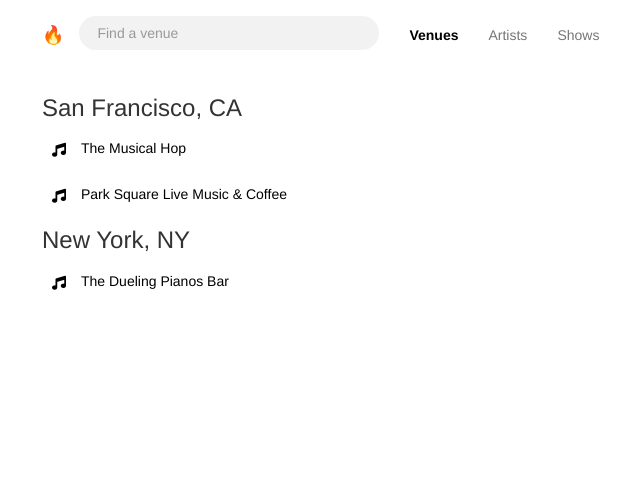
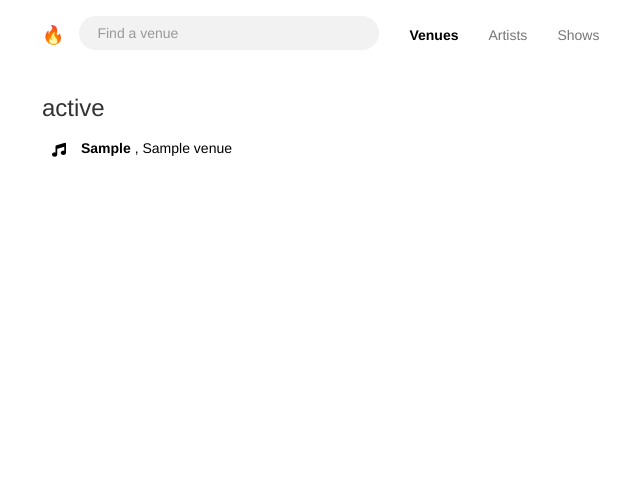
Before and after one commit to ameernasser88/Fyyur, a Flask app: page /venues in a window 1280 px wide. Shown: the top 489 px of the page, without its empty margins (28-668 px from the left). Run offline with Flask 2, Linux system fonts and the light colour scheme; tables that the repository leaves empty hold one stand-in row (values such as "Sample post"); some libraries are stand-ins or nearby versions.

Commit message:
show all venues

```diff
--- a/app.py
+++ b/app.py
@@ -58,6 +58,9 @@ class Venue(db.Model):
     seeking_description = db.Column(db.String(500), nullable=True)
     genres = db.relationship('Genre',secondary=venue_genres,backref=db.backref('venues' , lazy=True))
 
+    def __repr__(self):
+      return self.name
+
     # TODO: implement any missing fields, as a database migration using Flask-Migrate
 
 class Artist(db.Model):
@@ -74,6 +77,9 @@ class Artist(db.Model):
     seeking_venue = db.Column(db.Boolean(), default=False, nullable=True)
     seeking_description = db.Column(db.String(500), nullable=True)
     genres = db.relationship('Genre', secondary=artist_genres, backref=db.backref('artists', lazy=True))
+
+    def __repr__(self):
+      return self.name
 
 
 class Genre(db.Model):
@@ -140,7 +146,12 @@ def venues():
       "num_upcoming_shows": 0,
     }]
   }]
-  return render_template('pages/venues.html', areas=data);
+
+  states_query = db.session.query(Venue.state.distinct().label("state")).order_by(Venue.state)
+  states = [venue.state for venue in states_query.all()]
+  venues = Venue.query.order_by(Venue.city).all()
+
+  return render_template('pages/venues.html', states=states , venues=venues)
 
 @app.route('/venues/search', methods=['POST'])
 def search_venues():
--- a/templates/pages/venues.html
+++ b/templates/pages/venues.html
@@ -1,18 +1,20 @@
 {% extends 'layouts/main.html' %}
 {% block title %}Fyyur | Venues{% endblock %}
 {% block content %}
-{% for area in areas %}
-<h3>{{ area.city }}, {{ area.state }}</h3>
+{% for state in states %}
+<h3>{{ state }}</h3>
 	<ul class="items">
-		{% for venue in area.venues %}
+		{% for venue in venues %}
+        {% if venue.state == state %}
 		<li>
 			<a href="/venues/{{ venue.id }}">
 				<i class="fas fa-music"></i>
 				<div class="item">
-					<h5>{{ venue.name }}</h5>
+					<h5><strong> {{ venue.city }} </strong> , {{ venue.name }}</h5>
 				</div>
 			</a>
 		</li>
+        {% endif %}
 		{% endfor %}
 	</ul>
 {% endfor %}
```
